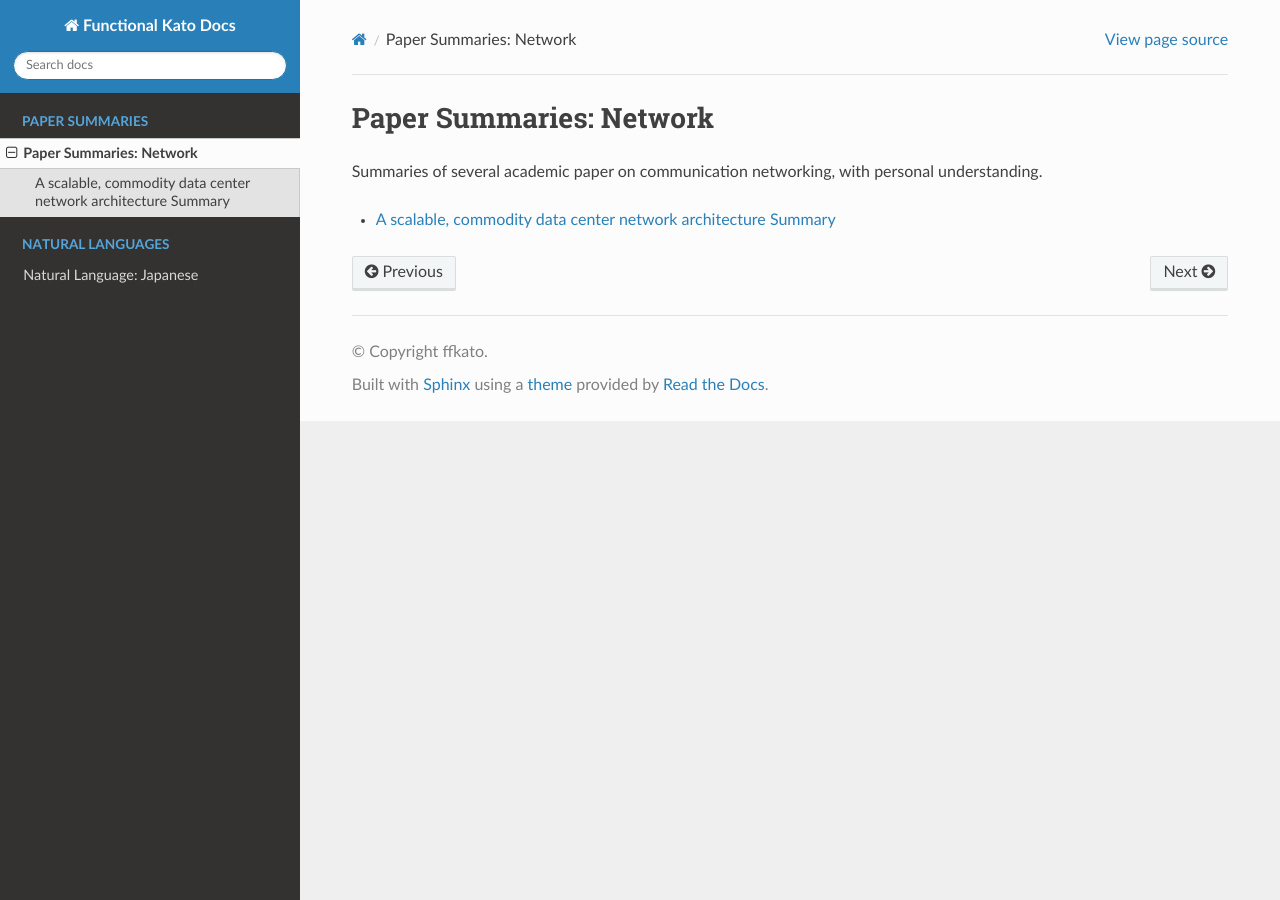
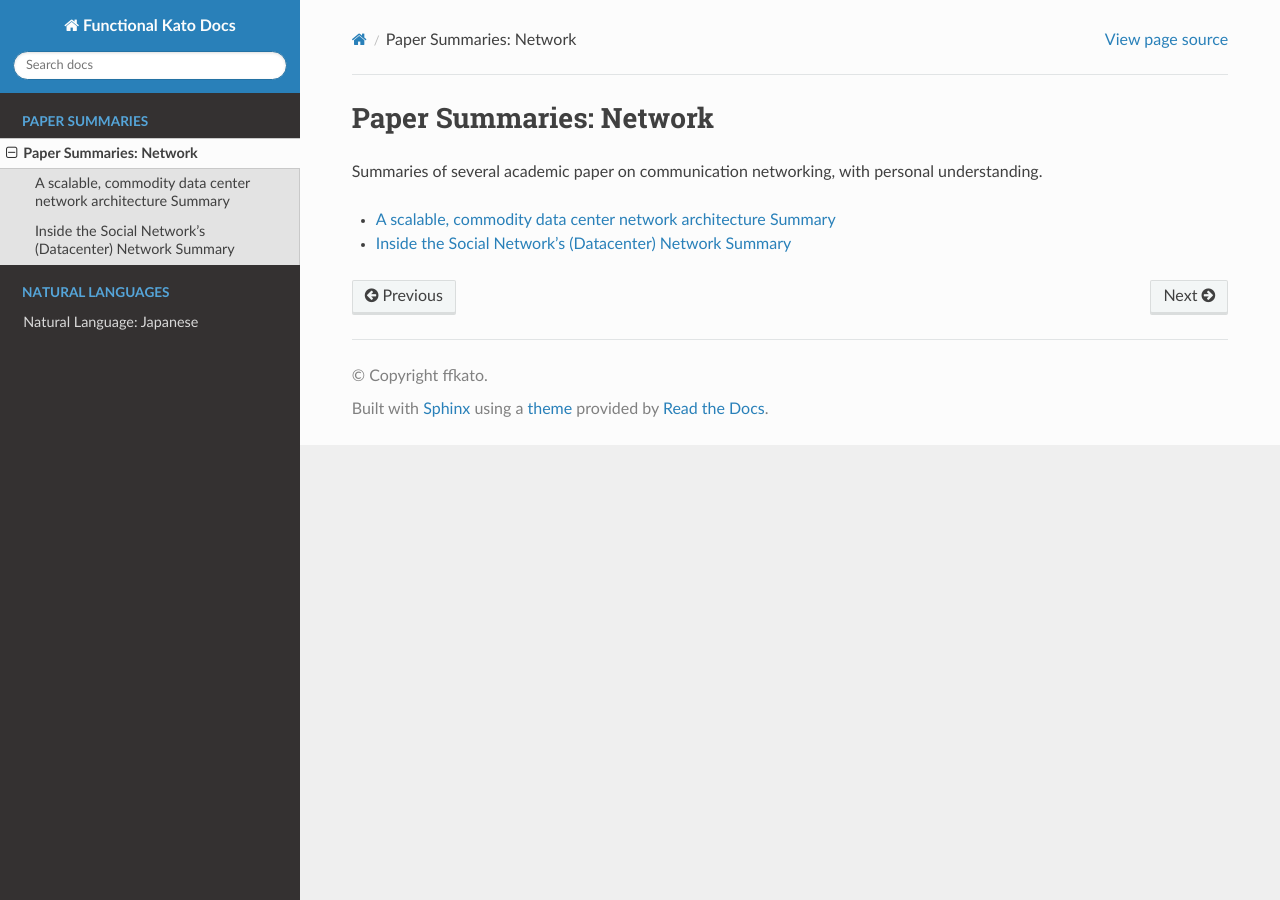
Before and after one commit to ffkato/docs, a Sphinx documentation site: the page built from docs/source/index_paper_network.rst, in a window 1280 px wide. Built offline with Sphinx 7.4.7 and the Read the Docs theme 2.0.0, drawn with Linux system fonts in a browser that asks for light colours; some of the changed lines change nothing that is shown.

Commit message:
paper: inside fb

```diff
--- /dev/null
+++ b/docs/source/docs/paper-summary/communication-network/inside-facebook-2015.md
@@ -0,0 +1,76 @@
+# Inside the Social Network’s (Datacenter) Network Summary
+
+[Inside the Social Network's (Datacenter) Network](https://dl.acm.org/doi/10.1145/2785956.2787472)
+
+[pdf](https://conferences.sigcomm.org/sigcomm/2015/pdf/papers/p123.pdf)
+
+## Overview
+
+As claimed in the paper, it is "the first to report on production traffic in a datacenter network connecting hundreds
+of thousands of 10-Gbps nodes". This paper was published in 2015. Datacenter may have changed a lot
+and this paper primarily serves to help understand the history.
+
+Figure 1 in the paper shows their topology at that time. It is very similar to Clos, but 1:1 oversubscription
+ratio is discarded, and related services are deployed close to each other (each rack has dedicated role, servers are placed in clusters).
+
+This paper presents the reality in the industry, which dramatically contrasts what comes out from the academic.
+Mathematically optimal connectivity is unnecessary.
+
+Details are omitted. In summary, they found various contrasting properties of the traffic, such as almost zero rack locality,
+intra-cluster locality by placement, need for intra-datacenter communication by design, per-destination rate stability,
+challenges and low benefit to identify heavy hitters. Table 1 has listed their major findings.
+[summaries elsewhere](http://www.layer9.org/2015/08/session-31-paper-1-inside-social.html)
+
+## Special Requirements and Challenges
+
+The focused workflows in this paper:
+
+* Web servers
+* Cache leaders and followers
+* Hadoop for offline analysis
+
+Web servers are load balanced, and they access cache servers. Offline analysis is not involved in the "user path".
+
+The main services provided by Facebook is HTTP traffic. And the workflows are also shaped by how the social network is
+is connected. Facebook users are highly likely to spend most time accessing friends' photos/videos. The storage services
+are designed with such patterns, also they are infrequent accesses to posts a long time ago.
+Instant messaging (not discussed directly in the paper) has fundamentally different traffic patterns. Most importantly,
+Facebook needs to analyze data to serve advertisements, which is critical to the business. This is also why they
+talked about Hadoop a lot.
+
+Oversubscription may be cost-effective for post retrieving services, and may be problematic for others. Building datacenter
+costs money, and engineers have to design very specifically for specific workflows for the company.
+
+* locality
+* stability
+* elephant flow and mice flow
+* availability
+* load balancing
+* traffic patterns
+* packet size
+* bursts
+* concurrent flow
+* and many more ...
+
+## Bare Metal Machines
+
+While almost everyone else tries to use technologies like virtual machines to dynamically schedule jobs to "optimally" assign
+related jobs together and utilize every computation resource to the limit, Facebook decides otherwise. And they must
+have sufficient reasons to do so.
+
+* when deploying, know exactly the traffic purpose
+* a "small number of machines ... are dynamically repurposed"
+* "to ease provisioning and management, racks typically contain only servers of the same role"
+* ...
+
+## Monitoring
+
+Another challenge for datacenter at this scale is monitoring. It's impossible to log every single packet, redirect everything
+to any single server to analyze.
+
+The data in the paper was from
+
+* 1:30000 sampling (Fbflow)
+* complete port mirroring over short time periods
+
+This is also a limitation of this paper.
--- a/docs/source/index_paper_network.rst
+++ b/docs/source/index_paper_network.rst
@@ -7,3 +7,4 @@ Summaries of several academic paper on communication networking, with personal u
    :maxdepth: 1
 
    docs/paper-summary/communication-network/fat-tree
+   docs/paper-summary/communication-network/inside-facebook-2015
```
